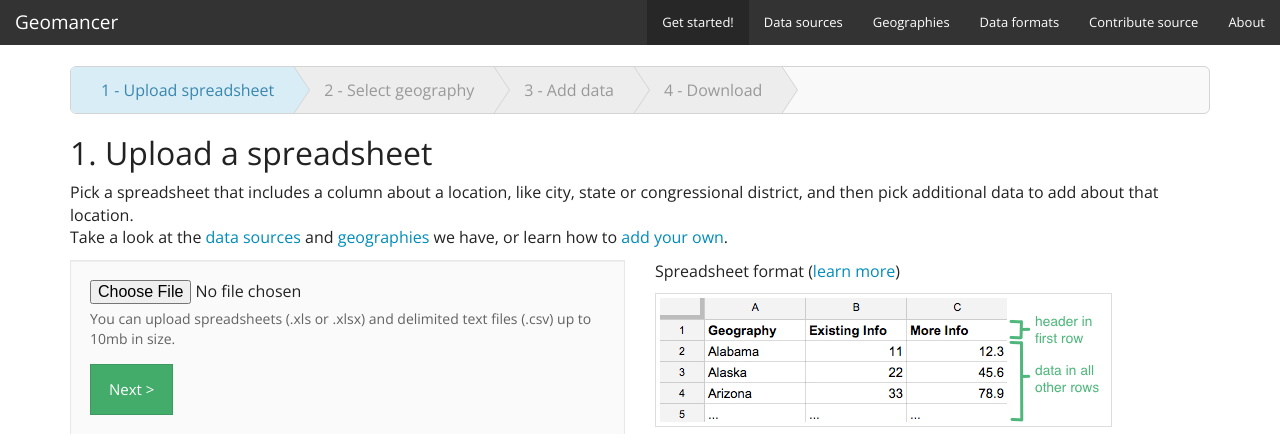
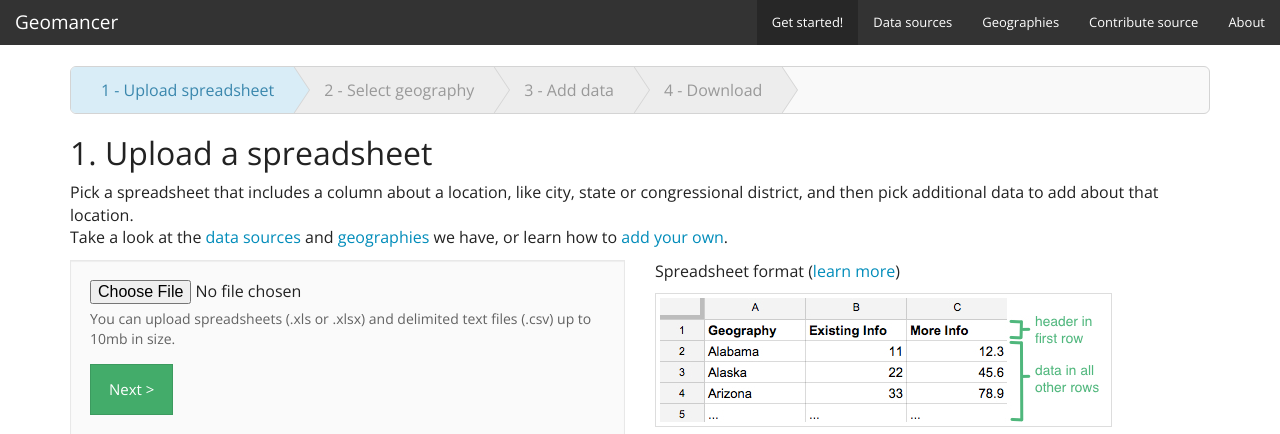
Before and after one commit to associatedpress/geomancer, a Flask app: page /upload/ in a window 1280 px wide. Shown: the top 434 px of the page. Run offline with Flask 2, Linux system fonts and the light colour scheme; data that the repository does not hold is empty; parts of the project's set-up code (start-up, migrations or seed data) failed here and were passed over; some libraries are stand-ins or nearby versions.

Commit message:
renamed data-formats to upload-formats, cleaned up main nav

```diff
--- a/geomancer/templates/about.html
+++ b/geomancer/templates/about.html
@@ -2,7 +2,7 @@
 {% block title %}About - Geomancer{% endblock %}
 {% block content %}
 
-<div class='col-md-4'>
+<div class='col-md-3'>
   <div class='well'>
     <h3>About</h3>
     <ol>
@@ -13,7 +13,7 @@
     </ol>
   </div>
 </div>
-<div class="col-md-8">
+<div class="col-md-9">
   <h3 id='what-is-this'>What is this?</h3>
   <p><strong>Geomancer</strong> is a project with a simple goal: to create a prototype tool that will help journalists easily mash up data based on shared geography.</p>
 
--- a/geomancer/templates/base.html
+++ b/geomancer/templates/base.html
@@ -40,7 +40,6 @@
             <li class="{% if request.path == url_for('views.upload') %}active{% endif %}"><a href='{{ url_for('views.upload') }}'>Get started!</a></li>
             <li class="{% if request.path == url_for('views.data_sources') %}active{% endif %}"><a href='{{ url_for('views.data_sources') }}'>Data sources</a></li>
             <li class="{% if request.path == url_for('views.geographies') %}active{% endif %}"><a href='{{ url_for('views.geographies') }}'>Geographies</a></li>
-            <li class="{% if request.path == url_for('views.data_formats') %}active{% endif %}"><a href='{{ url_for('views.data_formats') }}'>Data formats</a></li>
             <li class="{% if request.path == url_for('views.contribute_data') %}active{% endif %}"><a href='{{ url_for('views.contribute_data') }}'>Contribute source</a></li>
             <li class="{% if request.path == url_for('views.about') %}active{% endif %}"><a href='{{ url_for('views.about') }}'>About</a></li>
           </ul>
--- a/geomancer/templates/contribute-data.html
+++ b/geomancer/templates/contribute-data.html
@@ -3,7 +3,7 @@
 {% block content %}
 
 <div class="col-md-12">
-  <h1>How to contribute data to Geomancer</h1>
+  <h1>How to contribute data sources to Geomancer</h1>
   <p>Do you have a data source you'd like to add to <strong>Geomancer</strong>? We built this as in an open, extensible platform, so anyone can contribute.</p>
 
   <div class='well'>
--- a/geomancer/templates/upload.html
+++ b/geomancer/templates/upload.html
@@ -23,9 +23,9 @@
 
         </div>
         <div class="col-sm-5">
-            <p>Spreadsheet format (<a href='/data-formats' target="_blank">learn more</a>)</p>
+            <p>Spreadsheet format (<a href="{{ url_for('views.upload_formats') }}" target="_blank">learn more</a>)</p>
 
-            <a href='/data-formats' target="_blank">
+            <a href="{{ url_for('views.upload_formats') }}" target="_blank">
                 <img src="{{ url_for('static', filename='geomancer_format.jpg') }}" id="format-example" class='img-responsive img-thumbnail'>
             </a>
 
--- a/geomancer/views.py
+++ b/geomancer/views.py
@@ -30,9 +30,9 @@ def index():
 def about():
     return render_template('about.html')
 
-@views.route('/data-formats', methods=['GET', 'POST'])
-def data_formats():
-    return render_template('data-formats.html')
+@views.route('/upload-formats', methods=['GET', 'POST'])
+def upload_formats():
+    return render_template('upload-formats.html')
 
 @views.route('/contribute-data', methods=['GET', 'POST'])
 def contribute_data():
```
Also changed, not shown: geomancer/templates/upload-formats.html (renamed from geomancer/templates/data-formats.html, +4 -4 lines).
